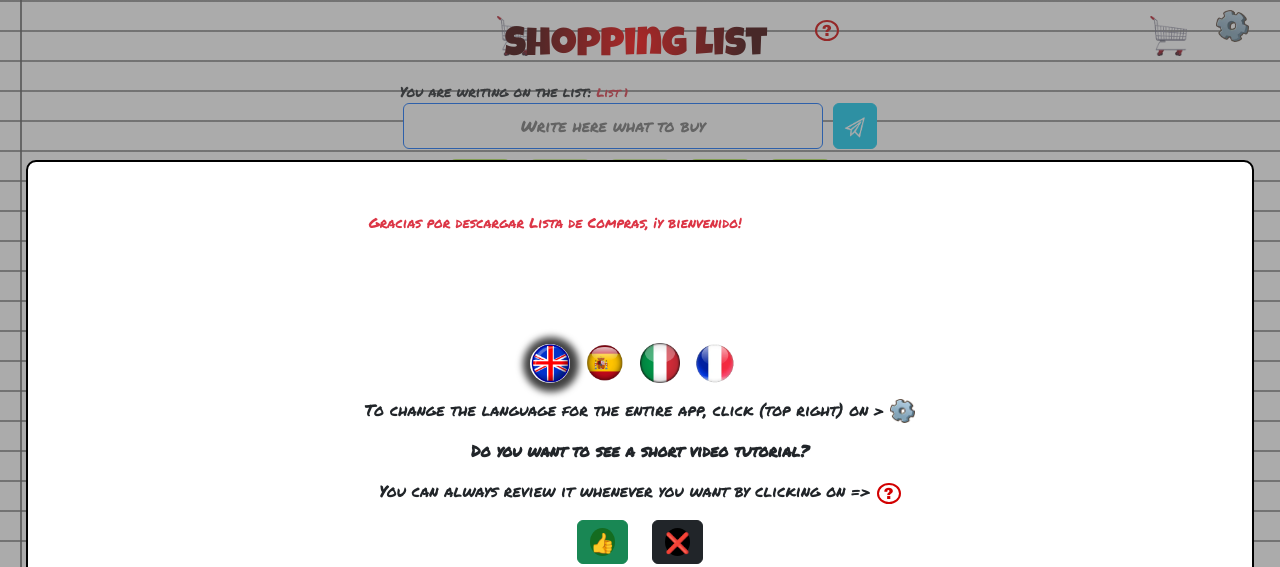
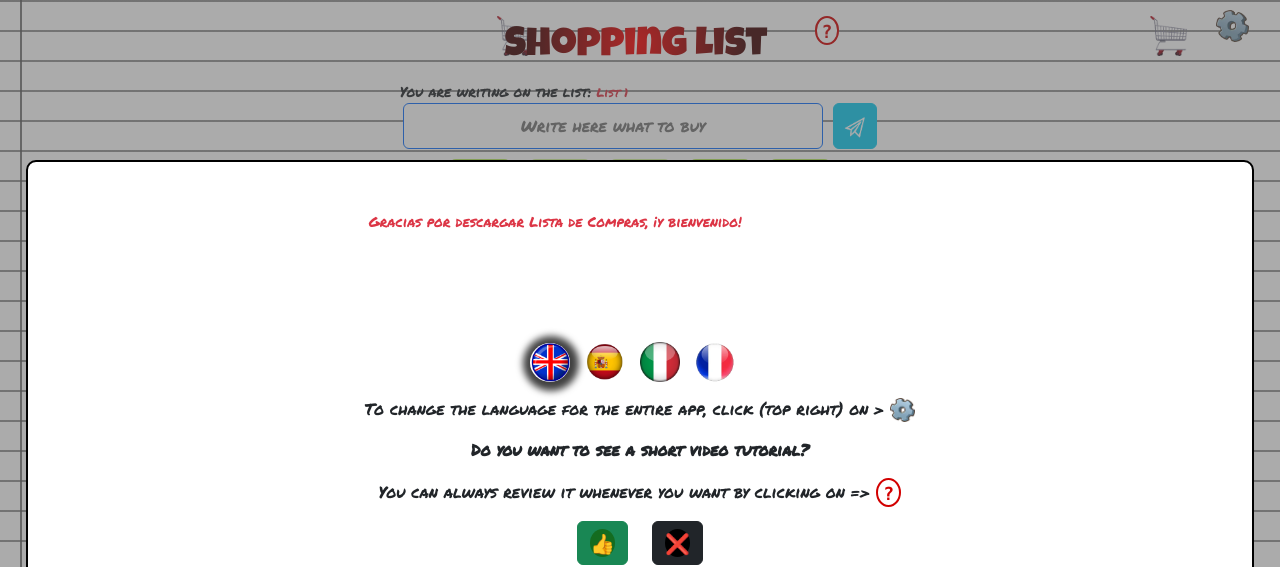
Before and after one commit to lucapu88/shopping_list, a Vue app: page / in a window 1280 px wide. Shown: the top 567 px of the page. Built offline with nearby package versions, Linux system fonts and the light colour scheme; a web font is replaced by a local one.

Commit message:
Changed general-tutorial button style

```diff
--- a/src/components/helper/tutorials/General-tutorial-btn.vue
+++ b/src/components/helper/tutorials/General-tutorial-btn.vue
@@ -11,7 +11,7 @@ export default {
 	},
 	data() {
 		return {
-			themes: useThemeStore(),
+			theme: useThemeStore(),
 			settings: useSettingsStore(),
 			languages: useLanguageStore(),
 		};
@@ -32,11 +32,24 @@ export default {
 		:class="{
 			'read-only': readOnly,
 			'ita-right': languages.langIta,
-			'right-10': themes.jeansTheme,
+			'right-10': theme.jeansTheme,
 		}"
 		@click="showGeneralTutorialModal()"
 	>
-		<span>?</span>
+		<span
+			:class="{
+				light: theme.lightTheme,
+				dark: theme.darkTheme,
+				minimal: theme.minimalTheme,
+				retro: theme.retroTheme,
+				elegant: theme.elegantTheme,
+				pink: theme.pinkTheme,
+				panter: theme.panterTheme,
+				lemon: theme.lemonTheme,
+				jeans: theme.jeansTheme,
+			}"
+			>?</span
+		>
 	</div>
 </template>
 
@@ -53,9 +66,10 @@ export default {
 .gt-btn-container > span {
 	border: 2px solid;
 	border-radius: 50%;
-	padding: 0px 5px;
-	font-family: "Arial Black";
+	padding: 3px 5px 1px;
+	font-family: "Lucida Console", "Courier New", monospace;
 	font-weight: bold;
+	font-size: 1.125rem;
 }
 
 .read-only {
```
